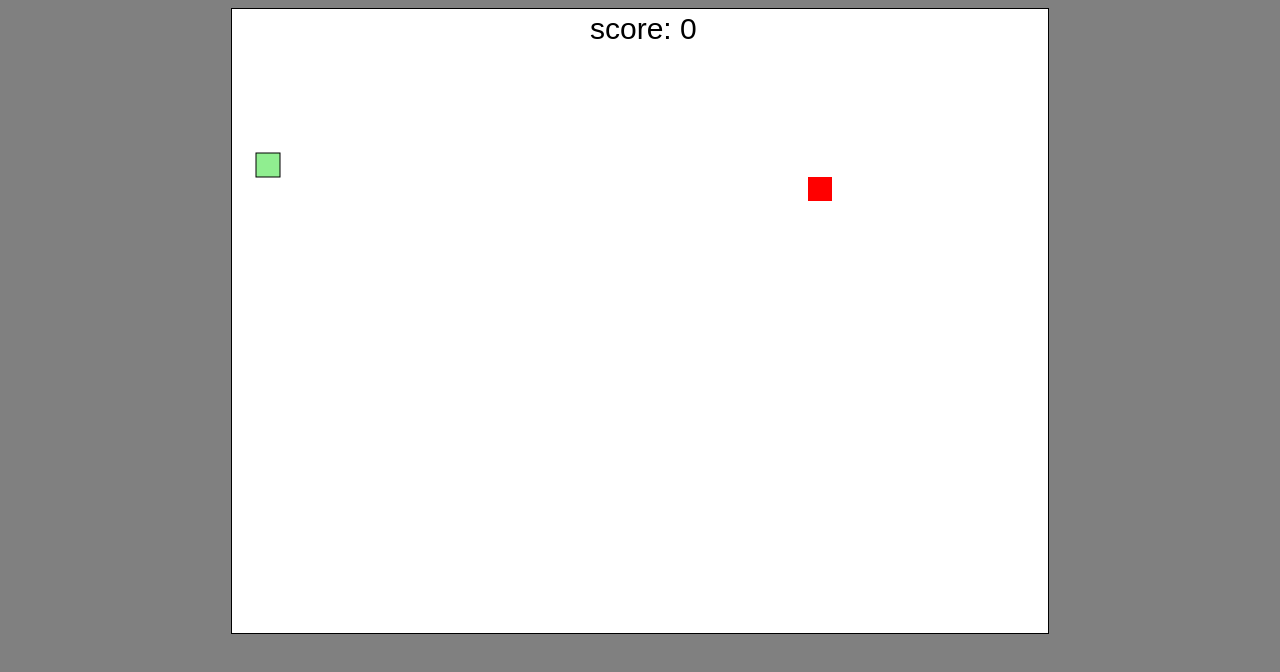
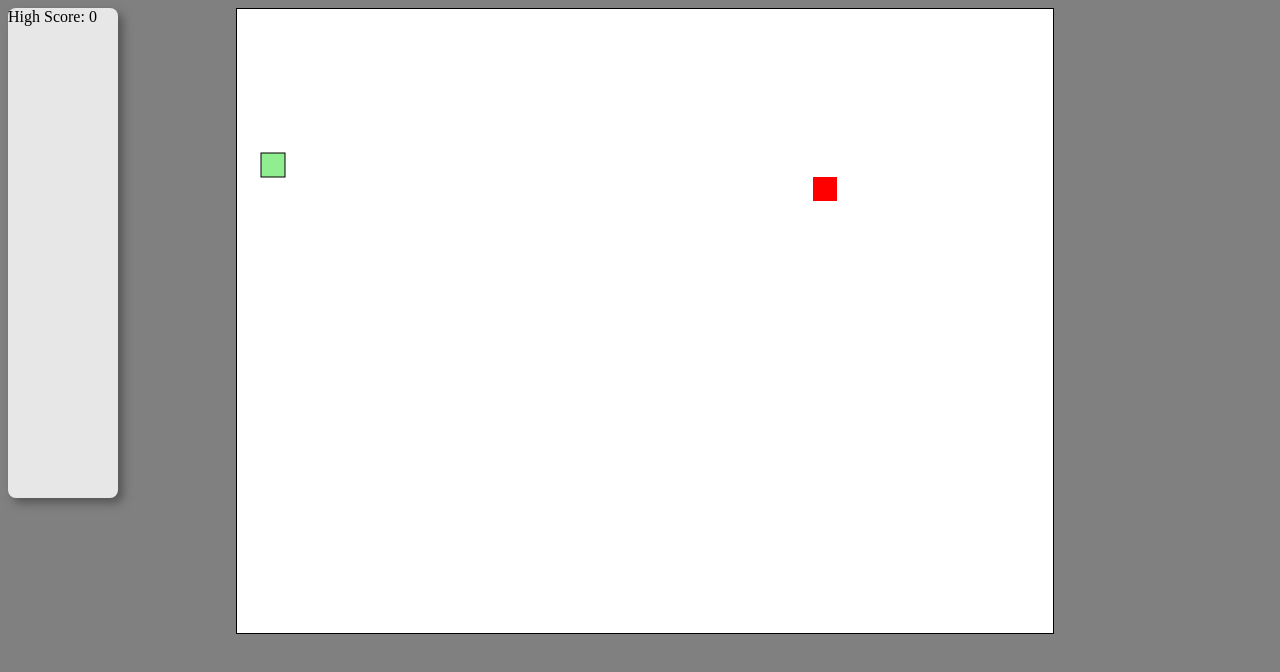
Before and after one commit to jlhs1001/Super-Snake, a plain HTML site: page index.html in a window 1280 px wide. Drawn offline with Linux system fonts and the light colour scheme.

Commit message:
add high score system

```diff
--- a/css/main.css
+++ b/css/main.css
@@ -3,13 +3,11 @@ body {
 }
 
 #canvasBox {
-    margin-left: auto;
-    margin-right: auto;
     text-align: center;
+    margin-left: 10px;
 }
 
 #canvas {
-    z-index: 10;
     border: solid 1px;
     background-color: white;
     margin-left: auto;
@@ -20,12 +18,15 @@ body {
     display: none;
 }
 
-#gameOver
-{
+#gameOverBox {
+    text-align: center;
+}
+
+#gameOver {
     box-shadow: 5px 5px 10px grey;
     border-radius: 8px;
     padding-top: 25px;
-    z-index: 100000;
+    z-index: 1000000;
     text-align: center;
     width: 420px;
     height: 50px;
@@ -34,3 +35,13 @@ body {
     margin-left: auto;
     margin-right: auto;
 }
+
+#leaderBoard {
+    border-radius: 8px;
+    box-shadow: 5px 5px 10px #555555;
+    background-color: #e7e7e7;
+    position: absolute;
+    width: 110px;
+    height: 490px;
+    margin-right: 10px;
+}
--- a/index.html
+++ b/index.html
@@ -7,11 +7,13 @@
 </head>
 <body>
 
-<div>
-<div id="gameOver">
-    Game Over<br>
-    <button id="gameOverButton" onclick="newGame()">Restart</button>
-</div>
+<div id="leaderBoard">High Score: 0</div>
+
+<div id="gameOverBox">
+    <div id="gameOver">
+        Game Over<br>
+        <button id="gameOverButton" onclick="newGame()">Restart</button>
+    </div>
 </div>
 
 <img width="50" height="50" id="snake" src="img/snake.jpeg" alt="Snake-Health-Image"/>
--- a/js/main.js
+++ b/js/main.js
@@ -1,3 +1,4 @@
+let leaderBoard = document.getElementById("leaderBoard");
 let gameOverButton = document.getElementById("gameOverButton");
 let gameOverBox = document.getElementById("gameOver");
 let canvas = document.getElementById("canvas");
@@ -19,6 +20,7 @@ let score = null;
 const gridSize = 24;
 let developerMode,
     directionState,
+    highScore,
     pushScore,
     autoSnake,
     gameState,
@@ -258,10 +260,12 @@ document.addEventListener("keydown", function (e) {
     }
 
 });
+highScore = 0;
 
 function highestScore() {
-    if (gameState === false) {
-        alert()
+    if (score > highScore) {
+        leaderBoard.innerHTML = `High Score: ${score}`;
+        highScore = score
     }
 }
 
@@ -301,11 +305,6 @@ function update(progress) {
         player.appendToSnake();
     }
 
-    if (gameState === false) {
-        console.log("GAME STATE FALSE");
-        gameOverBox.style.display = "block";
-    }
-
     head = {x: player.snake[0].x, y: player.snake[0].y};
 
     if (direction === 1) {
@@ -339,10 +338,6 @@ function draw() {
     ctx.fillRect(player.x, player.y, player.width, player.height);
     ctx.fillStyle = "red";
     ctx.fillRect(apple.x, apple.y, apple.width, apple.height);
-    ctx.fillStyle = "black";
-    ctx.font = "30px Arial";
-
-    ctx.fillText(`score: ${score.toString()}`, canvas.width / 2 - 50, 30);
 }
 
 let tick = 4;
```
